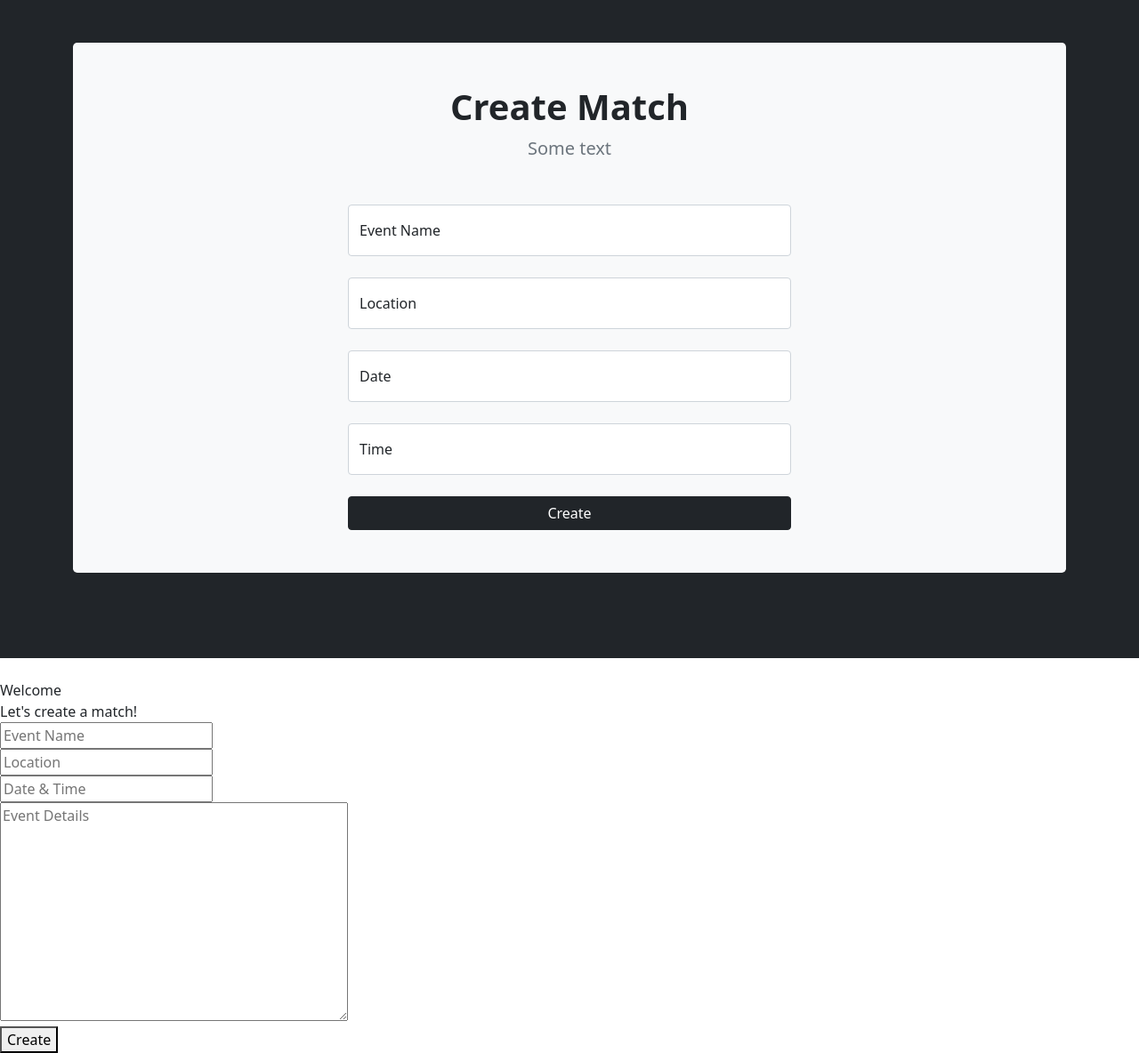
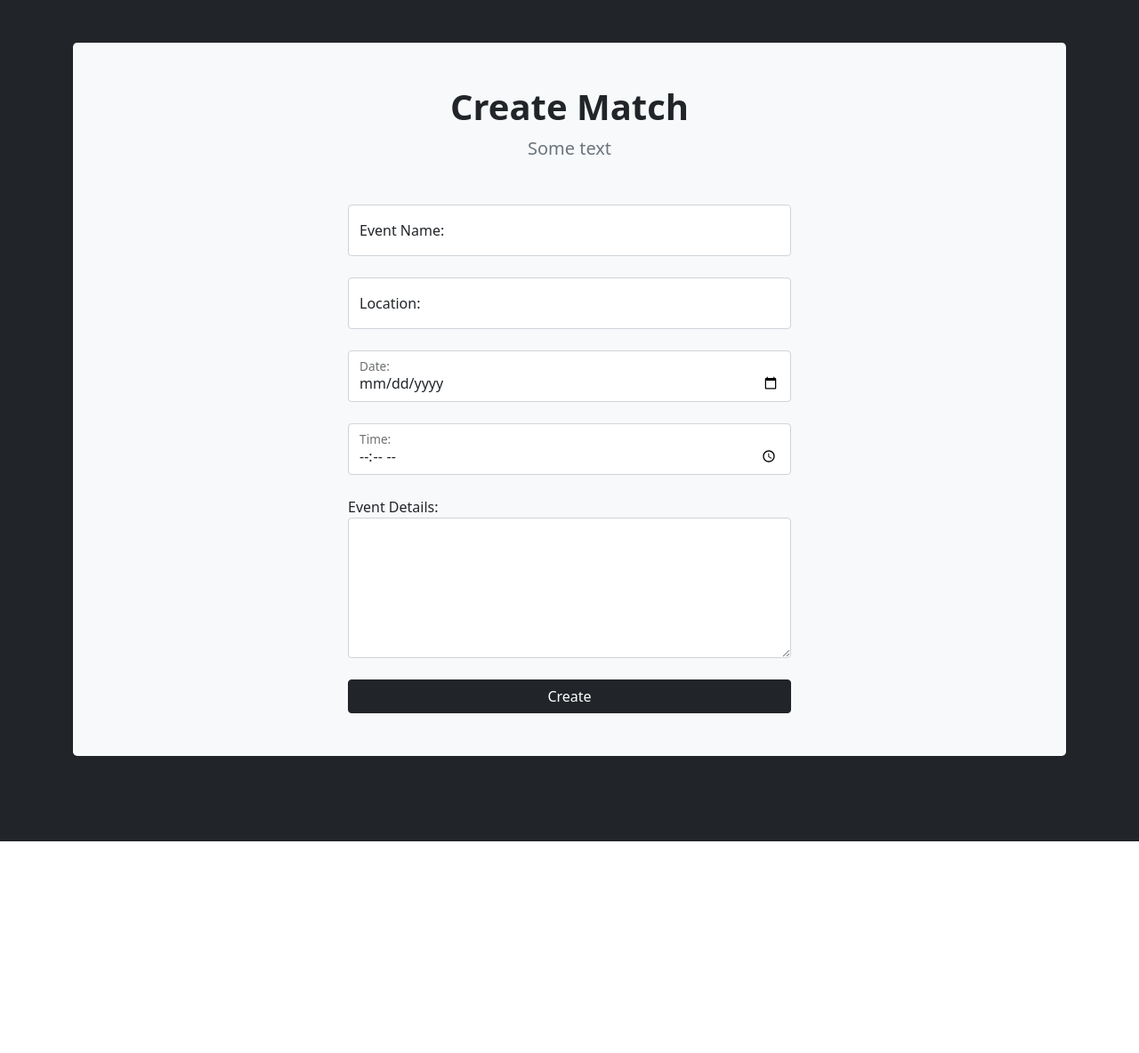
Before and after one commit to Diego-Segovia/Sphera, a Django app: page /create-match in a window 1280 px wide. Shown: the part 71-1255 px from the top of the page at 89% size. After the commit the page ends 1017 px from the top, so only its background shows below. Run offline with Django 3.2, Linux system fonts and the light colour scheme; some libraries are stand-ins or nearby versions.

Commit message:
Redesgined Form

```diff
--- a/sports/forms.py
+++ b/sports/forms.py
@@ -1,7 +1,7 @@
 from django import forms
 from .models import Match
 
-class MatchForm(forms.ModelForm):
+class MatchForm2(forms.ModelForm):
     class Meta:
         model = Match
         exclude = ['host']
@@ -11,3 +11,10 @@
             'date_time': forms.TextInput(attrs={'placeholder': 'Date & Time'}),
             'details': forms.Textarea(attrs={'placeholder': 'Event Details'}),
         }
+
+class MatchForm(forms.Form):
+    event_name = forms.CharField(label='Event Name', widget=forms.TextInput(attrs={'placeholder': 'Event Name'}))
+    event_location = forms.CharField(label='Location', widget=forms.TextInput(attrs={'placeholder': 'Location'}))
+    event_date = forms.DateField(label='Date', widget=forms.TextInput(attrs={'placeholder': 'Date', 'type': 'date'}))
+    event_time = forms.TimeField(label='Time', widget=forms.TextInput(attrs={'placeholder': 'Time', 'type': 'time'}))
+    event_details = forms.CharField(label='Event Details', widget=forms.Textarea(attrs={'rows': '6'}))
--- a/sports/models.py
+++ b/sports/models.py
@@ -15,7 +15,8 @@
     title = models.CharField(max_length=100)
     details = models.TextField()
     location = models.CharField(max_length=200)
-    date_time = models.DateTimeField()
+    date = models.DateField(null=True)
+    time = models.TimeField(null=True)
     host = models.ForeignKey('Host', on_delete=models.CASCADE, null=True)
 
     def __str__(self):
--- a/sports/templates/sports/all-matches.html
+++ b/sports/templates/sports/all-matches.html
@@ -14,7 +14,8 @@
                             alt="Card image">
                         <div class="card-body p-4">
                             <h4 class="card-title">{{match.title}}</h4>
-                            <p class="card-text">{{match.location}}: {{match.date_time}}</p>
+                            <p class="card-text">{{match.location}}</p>
+                            <p class="card-text">{{match.date}} {{match.time}}</p>
                         </div>
                         <div class="card-footer mt-auto">
                             <a href="{% url 'match-detail' match.id %}" class="btn btn-light">See
--- a/sports/templates/sports/create-match.html
+++ b/sports/templates/sports/create-match.html
@@ -3,7 +3,6 @@
 {% load widget_tweaks %}
 
 {% block css_files %}
-<link rel="stylesheet" href="{% static 'sports/creat-match.css' %}">
 {% endblock css_files %}k
 
 {% block content %}
@@ -17,24 +16,29 @@
             </div>
             <div class="row justify-content-center">
                 <div class="col-lg-6">
-                    <form action="">
+                    <form action="" method="post">
+                        {% csrf_token %}
                         <div class="form-floating mb-4">
-                            <input type="text" class="form-control" id="event-name" name="Event Name"
-                                placeholder="Event">
-                            <label for="event-name">Event Name</label>
+                            <div class="form-floating mb-4">
+                                {{form.event_name|add_class:"form-control"}}
+                                {{form.event_name.label_tag}}
+                            </div>
                         </div>
                         <div class="form-floating mb-4">
-                            <input type="text" class="form-control" id="location" name="Location"
-                                placeholder="Location">
-                            <label for="location">Location</label>
+                            {{form.event_location|add_class:"form-control"}}
+                            {{form.event_location.label_tag}}
                         </div>
                         <div class="form-floating mb-4">
-                            <input type="text" class="form-control" id="date" name="Date" placeholder="Date">
-                            <label for="date">Date</label>
+                            {{form.event_date|add_class:"form-control"}}
+                            {{form.event_date.label_tag}}
                         </div>
                         <div class="form-floating mb-4">
-                            <input type="text" class="form-control" id="time" name="Time" placeholder="Time">
-                            <label for="time">Time</label>
+                            {{form.event_time|add_class:"form-control"}}
+                            {{form.event_time.label_tag}}
+                        </div>
+                        <div class="mb-4">
+                            {{form.event_details.label_tag}}
+                            {{form.event_details|add_class:"form-control"}}
                         </div>
                         <div class="d-grid">
                             <button type="submit" class="btn btn-dark btn">Create</button>
@@ -47,29 +51,4 @@
     </div>
     </div>
 </section>
-<!-- Form -->
-<div class="form">
-    <div class="title">Welcome</div>
-    <div class="subtitle">Let's create a match!</div>
-    <form action="" method="post">
-        {% csrf_token %}
-        <div class="input-container ic1">
-            {{form.title|add_class:"input"}}
-            {{form.title.errors}}
-        </div>
-        <div class="input-container ic2">
-            {{form.location|add_class:"input"}}
-            {{form.location.errors}}
-        </div>
-        <div class="input-container ic2">
-            {{form.date_time|add_class:"input"}}
-            {{form.date_time.errors}}
-        </div>
-        <div class="input-container ic2">
-            {{form.details|add_class:"input2"}}
-            {{form.details.errors}}
-        </div>
-        <button type="submit" class="submit">Create</button>
-    </form>
-</div>
 {% endblock content %}
--- a/sports/views.py
+++ b/sports/views.py
@@ -1,3 +1,4 @@
+from django.forms.widgets import DateInput
 from django.shortcuts import render
 from django.http import HttpResponseRedirect
 from .forms import MatchForm
@@ -10,7 +11,14 @@
     if request.method == 'POST':
         form = MatchForm(request.POST)
         if form.is_valid():
-            form.save()
+            created_match = Match(
+                title = form.cleaned_data['event_name'],
+                location = form.cleaned_data['event_location'],
+                date = form.cleaned_data['event_date'],
+                time = form.cleaned_data['event_time'],
+                details = form.cleaned_data['event_details']
+            )
+            created_match.save()
             return HttpResponseRedirect('match-created')
     else:
         form = MatchForm()
--- a/templates/base.html
+++ b/templates/base.html
@@ -9,7 +9,6 @@
     <title>Sphera</title>
     <link rel="shortcut icon" href="{% static 'static/spheraLogo1.png' %}" type="image/x-icon">
     <link href="https://cdn.jsdelivr.net/npm/bootstrap@5.1.1/dist/css/bootstrap.min.css" rel="stylesheet">
-    <link rel="stylesheet" href="{% static 'base-sphra.css' %}">
     <script src="https://cdn.jsdelivr.net/npm/bootstrap@5.1.1/dist/js/bootstrap.bundle.min.js" defer></script>
     {% block css_files %}{% endblock css_files %}
 </head>
```
Also changed, not shown: sports/migrations/0002_auto_20211017_2154.py (added).
